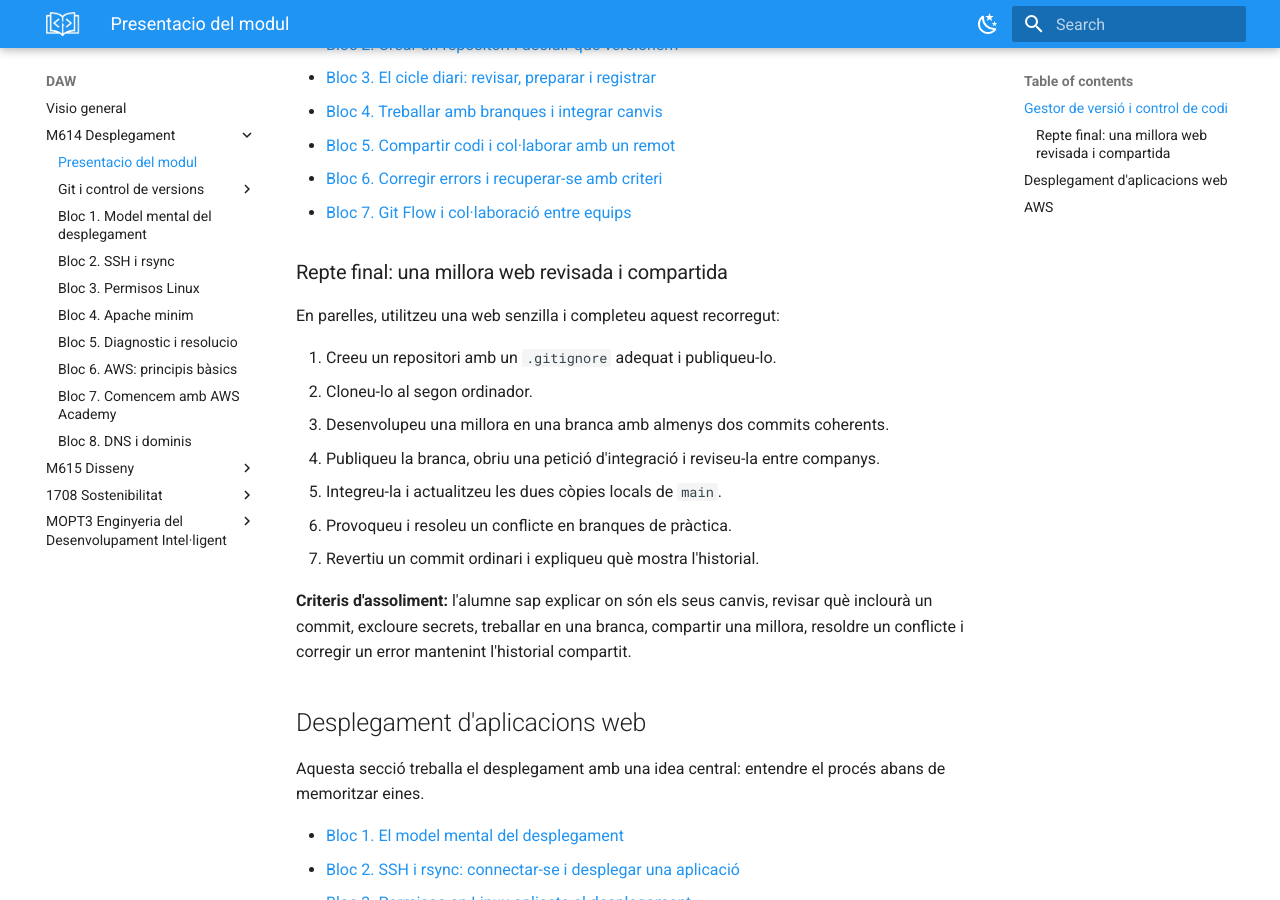
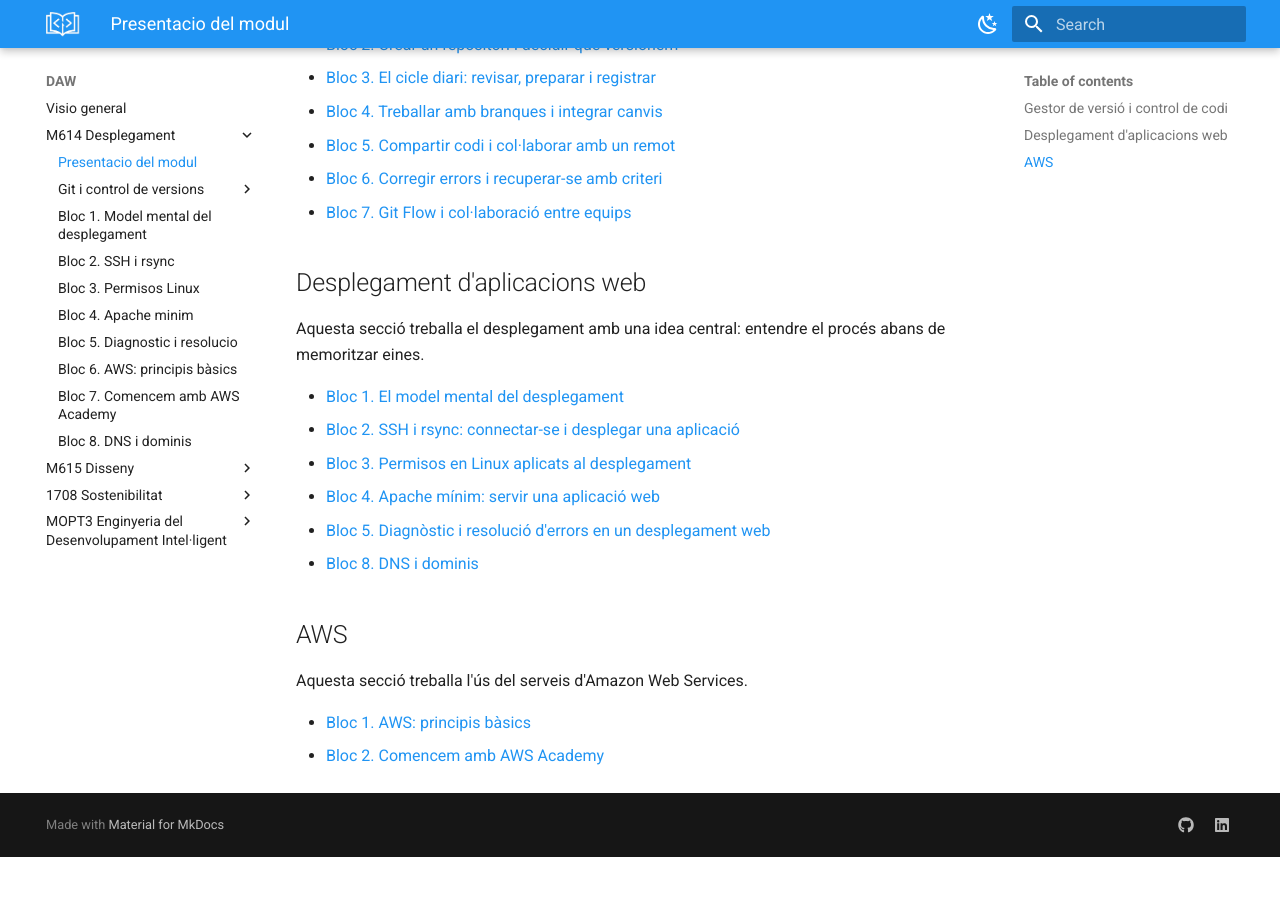
Before and after one commit to sllado1/Apunts, an MkDocs documentation site: the page built from docs/DAW/M614Desplegament/index.md, in a window 1280 px wide and 900 px high, scrolled down 466 px. Built offline with MkDocs 1.6.1 and Material for MkDocs 9.7.7, drawn with Linux system fonts in a browser that asks for light colours; after the commit the page ends 1323 px from its top, so only the background shows below that.

Commit message:
Fix index deploy

```diff
--- a/docs/DAW/M614Desplegament/index.md
+++ b/docs/DAW/M614Desplegament/index.md
@@ -14,20 +14,6 @@ Aplicarem el principi de Pareto com a criteri de priorització: aprendre les poq
 - [Bloc 5. Compartir codi i col·laborar amb un remot](5_Git_Remots_i_Collaboracio.md)
 - [Bloc 6. Corregir errors i recuperar-se amb criteri](6_Git_Recuperacio_Errors.md)
 - [Bloc 7. Git Flow i col·laboració entre equips](7_Git_Flow_i_Collaboracio.md)
-
-### Repte final: una millora web revisada i compartida
-
-En parelles, utilitzeu una web senzilla i completeu aquest recorregut:
-
-1. Creeu un repositori amb un `.gitignore` adequat i publiqueu-lo.
-2. Cloneu-lo al segon ordinador.
-3. Desenvolupeu una millora en una branca amb almenys dos commits coherents.
-4. Publiqueu la branca, obriu una petició d'integració i reviseu-la entre companys.
-5. Integreu-la i actualitzeu les dues còpies locals de `main`.
-6. Provoqueu i resoleu un conflicte en branques de pràctica.
-7. Revertiu un commit ordinari i expliqueu què mostra l'historial.
-
-**Criteris d'assoliment:** l'alumne sap explicar on són els seus canvis, revisar què inclourà un commit, excloure secrets, treballar en una branca, compartir una millora, resoldre un conflicte i corregir un error mantenint l'historial compartit.
 
 ## Desplegament d'aplicacions web
 
```
